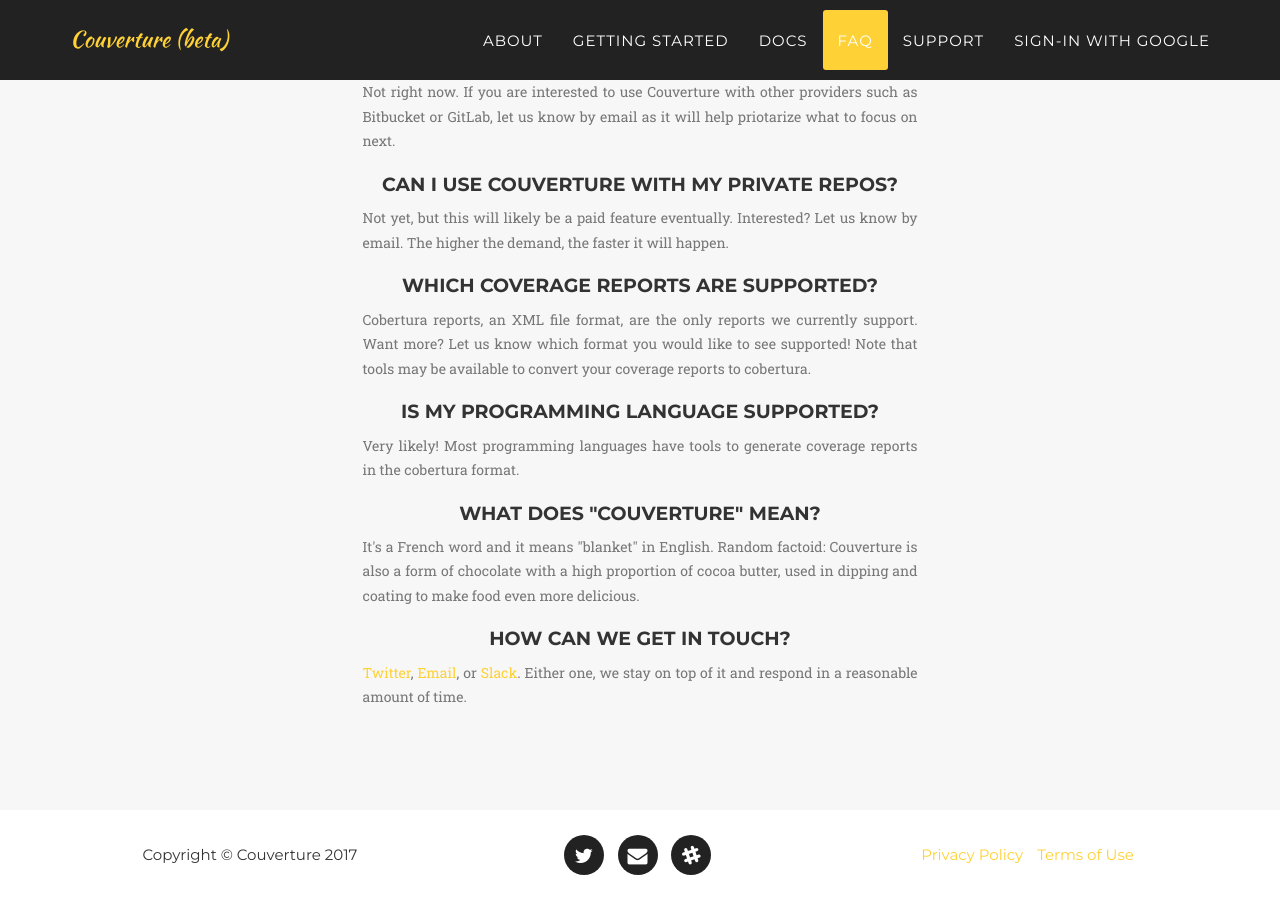
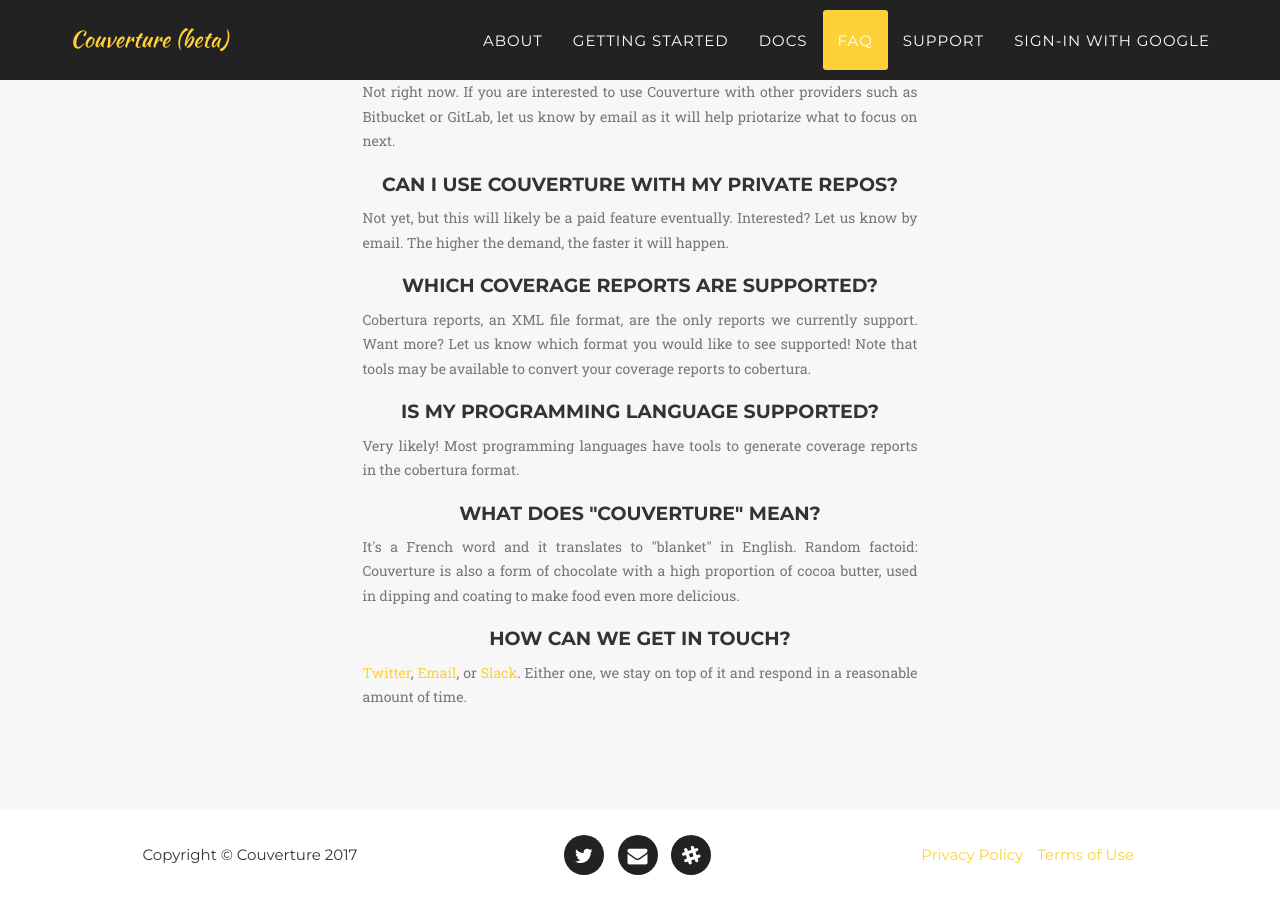
Before and after one commit to couverture/couverture.github.io, a Jekyll site: the page built from index.html, in a window 1280 px wide and 900 px high, scrolled down 5355 px. Built offline with Jekyll 4.4.1, drawn with Linux system fonts in a browser that asks for light colours; some web fonts are replaced.

Commit message:
tweak FAQ wording

```diff
--- a/_includes/faq.html
+++ b/_includes/faq.html
@@ -36,7 +36,7 @@
 
                 <div class="col-md-offset-3 col-md-6">
                     <h4>What does "couverture" mean?</h4>
-                    <p class="text-muted text-justify">It's a French word and it means "blanket" in English. Random factoid: Couverture is also a form of chocolate with a high proportion of cocoa butter, used in dipping and coating to make food even more delicious.</p>
+                    <p class="text-muted text-justify">It's a French word and it translates to "blanket" in English. Random factoid: Couverture is also a form of chocolate with a high proportion of cocoa butter, used in dipping and coating to make food even more delicious.</p>
                 </div>
 
                 <div class="col-md-offset-3 col-md-6">
```
